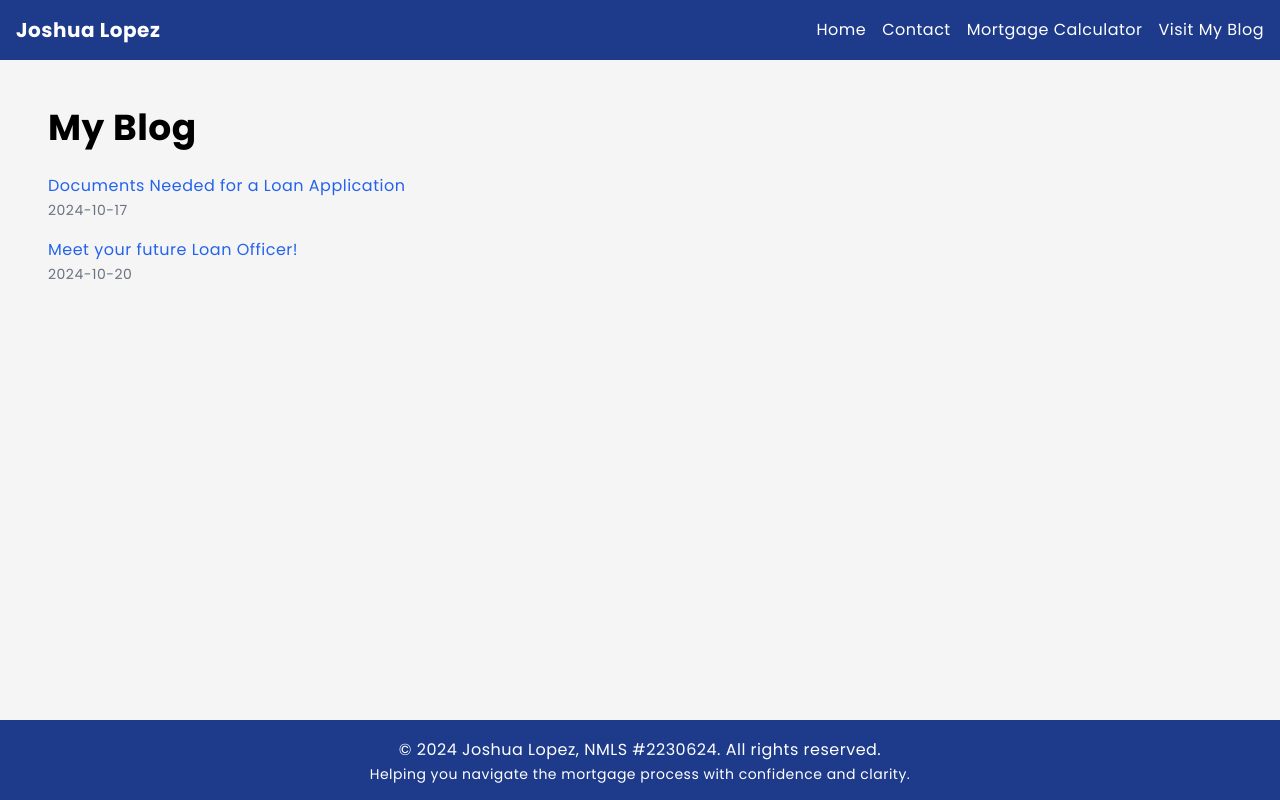
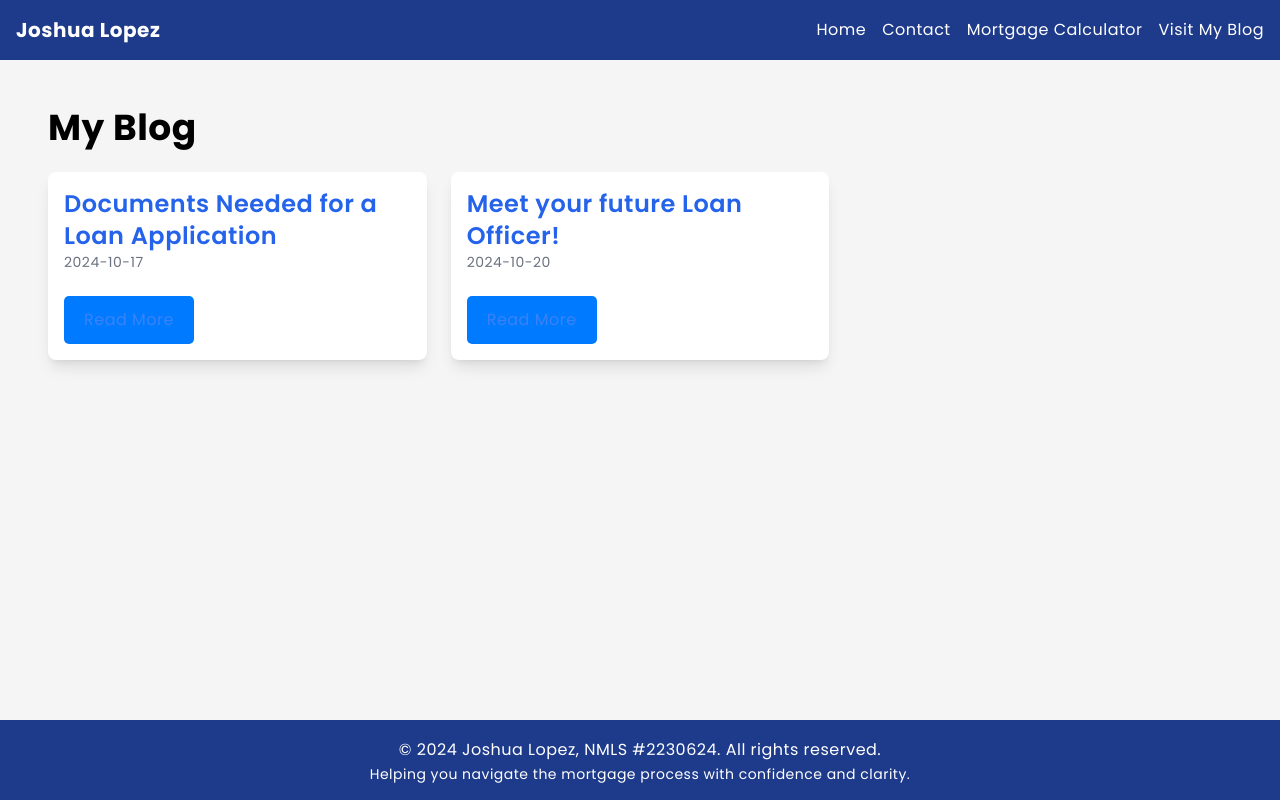
Before and after one commit to jflopezr11/mortgage_site, a Next.js app: page /blog in a window 1280 px wide. Built offline with nearby package versions, Linux system fonts and the light colour scheme.

Commit message:
blog cards

```diff
--- a/app/blog/page.tsx
+++ b/app/blog/page.tsx
@@ -2,6 +2,7 @@ import fs from 'fs';
 import path from 'path';
 import matter from 'gray-matter';
 import Link from 'next/link';
+import Image from 'next/image';
 
 export default function Blog() {
   const files = fs.readdirSync('content/posts');
@@ -17,16 +18,31 @@ export default function Blog() {
   return (
     <div className="container mx-auto p-6">
       <h1 className="text-4xl font-bold mb-6">My Blog</h1>
-      <ul>
+      <div className="grid grid-cols-1 sm:grid-cols-2 md:grid-cols-3 gap-6">
         {posts.map((post) => (
-          <li key={post.slug} className="mb-4">
-            <Link href={`/blog/${post.slug}`} className="text-blue-600 hover:underline">
-              {post.frontmatter.title}
-            </Link>
-            <p className="text-sm text-gray-500">{post.frontmatter.date}</p>
-          </li>
+          <div key={post.slug} className="bg-white rounded-lg shadow-lg overflow-hidden hover:shadow-xl transition-shadow duration-300">
+            {post.frontmatter.image && (
+              <Image
+                src={post.frontmatter.image}
+                alt={post.frontmatter.title}
+                width={300}
+                height={200}
+                className="w-full h-48 object-cover"
+              />
+            )}
+            <div className="p-4">
+              <Link href={`/blog/${post.slug}`}>
+                <h2 className="text-2xl font-semibold text-blue-600 hover:underline">{post.frontmatter.title}</h2>
+              </Link>
+              <p className="text-sm text-gray-500 mb-2">{post.frontmatter.date}</p>
+              <p className="text-gray-700">{post.frontmatter.excerpt}</p>
+              <Link href={`/blog/${post.slug}`}>
+                <button className="mt-4 inline-block text-blue-500 hover:underline">Read More</button>
+              </Link>
+            </div>
+          </div>
         ))}
-      </ul>
+      </div>
     </div>
   );
 }
```
